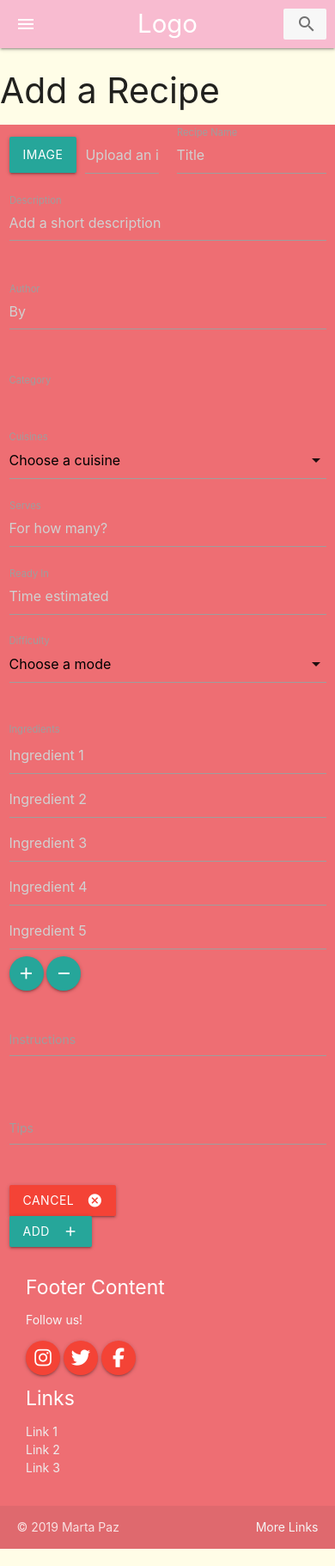
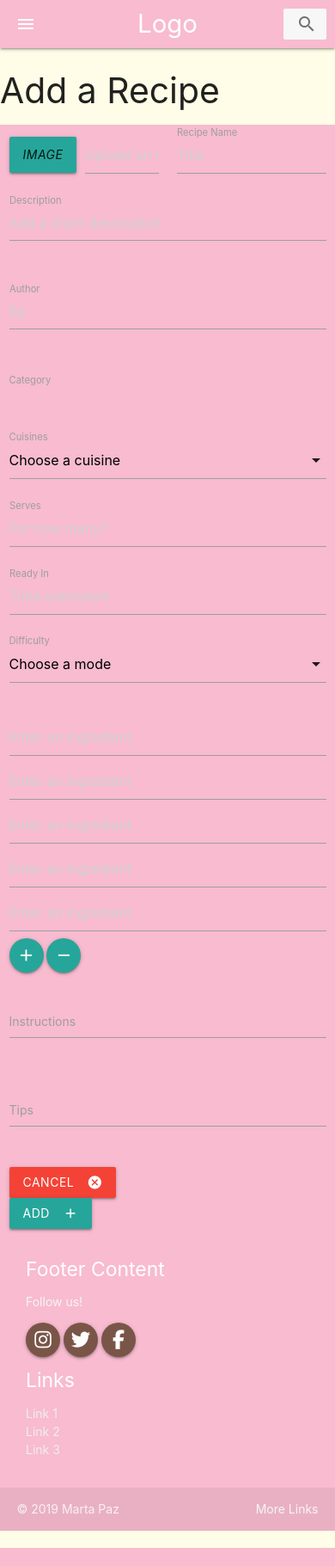
Before and after one commit to pazcm/cook-book, a Flask app: page /add_recipe in a window 390 px wide. Shown: the whole page at 86% size. After the commit the page ends 1800 px from the top, so only its background shows below. Run offline with Flask 2, Linux system fonts and the light colour scheme; data that the repository does not hold is empty; some libraries are stand-ins or nearby versions.

Commit message:
add style mobile

```diff
--- a/app.py
+++ b/app.py
@@ -28,6 +28,7 @@ def add_recipe():
 # Insert recipe
 @app.route('/insert_recipe', methods=['POST'])
 def insert_recipe():
+    print(request.form)
     recipes = mongo.db.recipes
     recipes.insert_one(  {
         'image': request.form.get('image'),
--- a/static/css/style.css
+++ b/static/css/style.css
@@ -1,6 +1,9 @@
 body {
   background-color: #fffde7;
+  padding: 0;
+  margin: 0;
 }
+
 
 nav .nav-wrapper {
   background-color: #f8bbd0;
@@ -46,6 +49,54 @@ input.search-field:focus {
 
 
 
+/* recipe detail */
+
+.title {
+  text-align: center;
+}
+
+.image {
+  object-fit: cover;
+  width: 350px;
+  height: 337px;
+}
+
+.recipe-name {
+  display: none;
+}
+
+.recipe-info {
+  display: flex;
+  justify-content: center;
+  padding: 10px;
+}
+
+.recipe-extra-info {
+  display: flex;
+  margin-bottom: 20px;
+  justify-content: center;
+}
+
+.recipe-category, .recipe-cuisine, .recipe-name {
+  margin-top:0;
+  /*padding-right: 30px;*/
+}
+
+h6 {
+  padding-right: 8px;
+  font-weight: 500;
+  color: #795548;
+}
+
+span {
+  color: rgba(0,0,0,0.87);
+  font-style: italic;
+}
+
+
+
+
+
 /* Media queries */
 @media (min-width: 600px) {
 
@@ -66,3 +117,7 @@ input.search-field:focus {
   }
 
 }
+
+.page-footer {
+  background-color: #f8bbd0;
+}
--- a/templates/add-recipe.html
+++ b/templates/add-recipe.html
@@ -65,7 +65,7 @@
           <select id="difficulty" name="mode" required>
             <option value="" disabled selected>Choose a mode</option>
             {% for dif in difficulty %}
-                <option value="{{dif.mode}}">{{dif.mode}}</option>
+              <option value="{{dif.mode}}">{{dif.mode}}</option>
             {% endfor %}
           </select>
           <label>Difficulty</label>
@@ -73,15 +73,13 @@
       </div>
     <div class="row">
       <div class="col s12">
-        <!-- ingredients -->
-        <label for="ingredient">Ingredients</label>
-        <input type="text" name="ingredient" class="validate" placeholder="Ingredient 1" required/>
-        <input type="text" name="ingredient" class="validate" placeholder="Ingredient 2" required/>
-        <input type="text" name="ingredient" class="validate" placeholder="Ingredient 3" required/>
-        <input type="text" name="ingredient" class="validate" placeholder="Ingredient 4" required/>
-        <input type="text" name="ingredient" class="validate" placeholder="Ingredient 5" required/>
-        <a class="btn-floating"><i class="material-icons">add</i></a>
-        <a class="btn-floating"><i class="material-icons">remove</i></a>
+        <input class="ingredient" type="text" name="ingredient" class="validate" placeholder="Enter an ingredient" required/>
+        <input class="ingredient" type="text" name="ingredient" class="validate" placeholder="Enter an ingredient" required/>
+        <input class="ingredient" type="text" name="ingredient" class="validate" placeholder="Enter an ingredient"/>
+        <input class="ingredient" type="text" name="ingredient" class="validate" placeholder="Enter an ingredient"/>
+        <input class="ingredient" type="text" name="ingredient" class="validate" placeholder="Enter an ingredient"/>
+        <a class="btn-floating"><i class="material-icons add-ingredient">add</i></a>
+        <a class="btn-floating"><i class="material-icons remove-ingredient">remove</i></a>
       </div>
   </div>
     <div class="row">
--- a/templates/base.html
+++ b/templates/base.html
@@ -79,9 +79,9 @@
                         <h5 class="white-text">Footer Content</h5>
                         <p class="grey-text text-lighten-4">Follow us!</p>
                         <div class="social-icons">
-                            <a class="btn-floating waves-effect waves-light red"><i class="fab fa-instagram"></i></a>
-                            <a class="btn-floating waves-effect waves-light red"><i class="fab fa-twitter"></i></a>
-                            <a class="btn-floating waves-effect waves-light red"><i class="fab fa-facebook-f"></i></a>
+                            <a class="btn-floating waves-effect waves-light brown"><i class="fab fa-instagram"></i></a>
+                            <a class="btn-floating waves-effect waves-light brown"><i class="fab fa-twitter"></i></a>
+                            <a class="btn-floating waves-effect waves-light brown"><i class="fab fa-facebook-f"></i></a>
                         </div>
                     </div>
                     <div class="col l4 offset-l2 s12">
--- a/templates/recipes.html
+++ b/templates/recipes.html
@@ -19,6 +19,7 @@
           <div class="card-recipe-edit-delete">
             <a class="waves-effect waves-light btn-medium" href="{{ url_for('edit_recipe', recipes_id=recipe._id) }}" ><i class="material-icons right">edit</i>Edit</a>
             <a class="waves-effect waves-light btn-medium" href="{{ url_for('delete_recipe', recipes_id=recipe._id) }}" ><i class="material-icons right">delete</i>Delete</a>
+            <a class="waves-effect waves-light btn-medium" href="{{ url_for('recipe_detail', recipes_id=recipe._id) }}" ><i class="material-icons right">check</i>View</a>
           </div>
         </div>
 
```
Also changed, not shown: templates/recipe-detail.html (+53 -59 lines).
